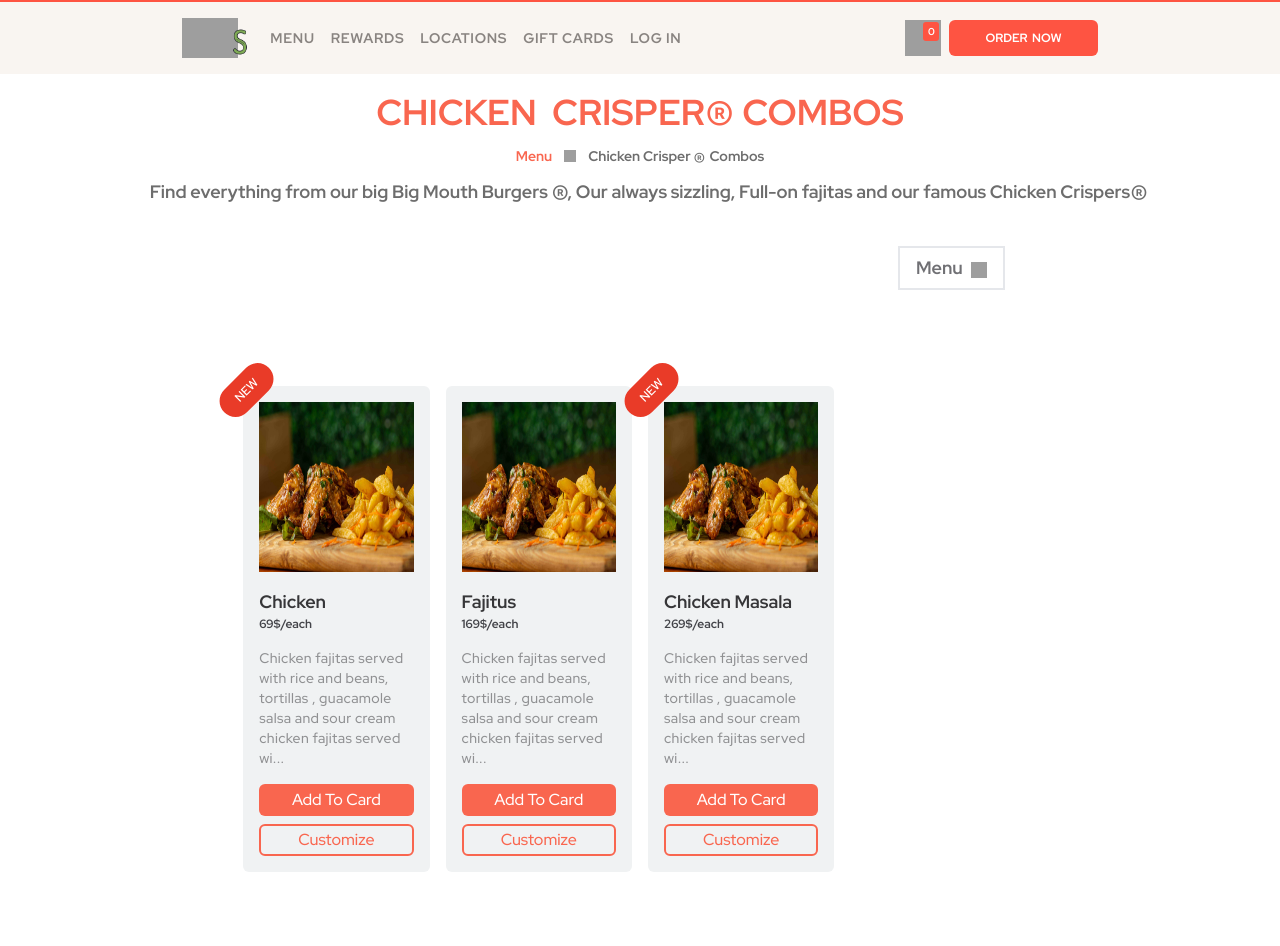
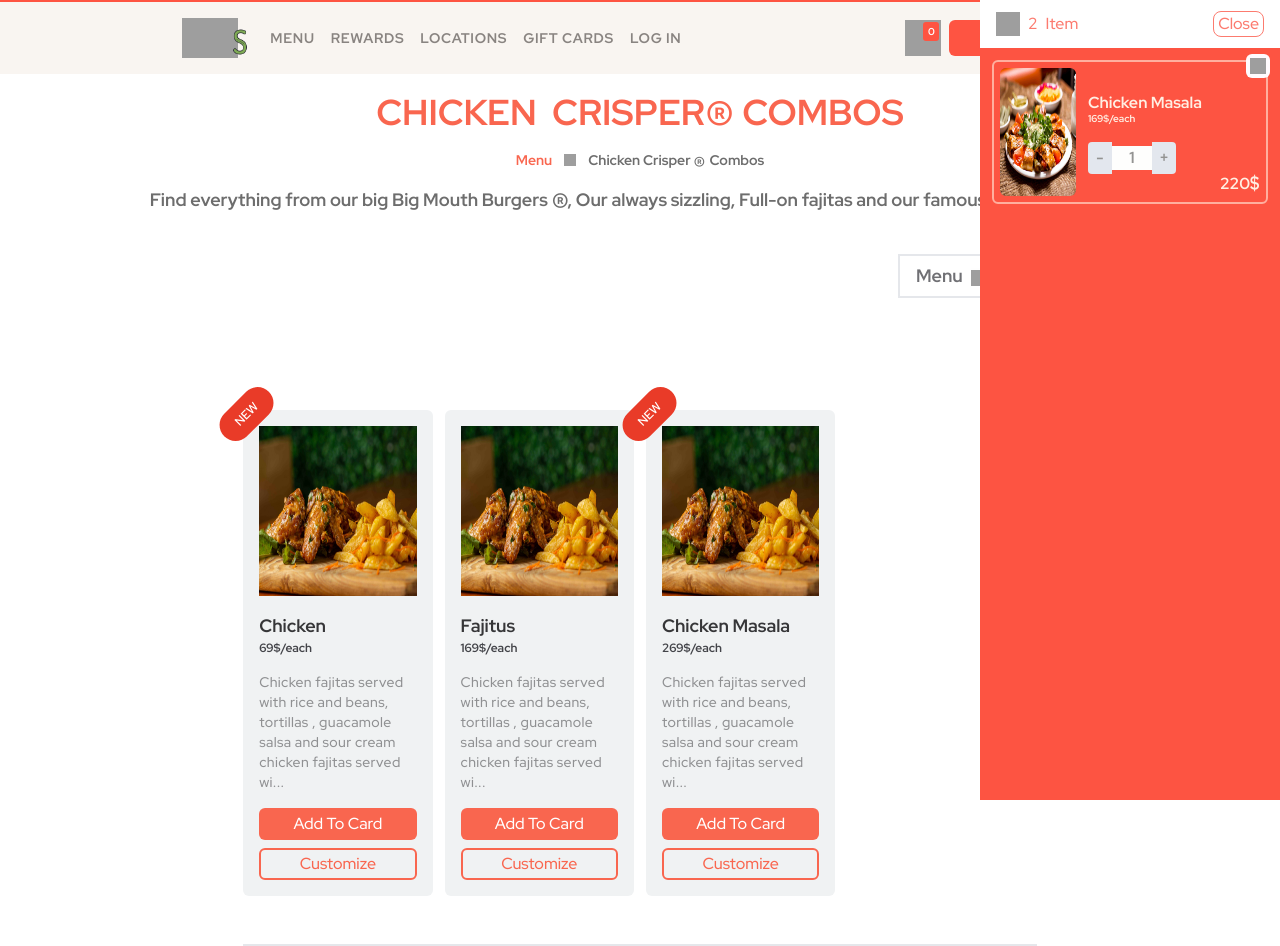
Before and after one commit to Fahim-Arefin/bangla-puzzle-task, a plain HTML site: page index.html in a window 1280 px wide. Before the commit the page ends 872 px from the top, so only its background shows below. Drawn offline with nearby package versions, Linux system fonts and the light colour scheme; grey boxes are pictures that could not be loaded.

Commit message:
Sidebar design is ready

```diff
--- a/index.html
+++ b/index.html
@@ -50,7 +50,7 @@
         </div>
     </nav>
     <!-- banner section -->
-    <section class="space-y-3 text-center">
+    <section class="space-y-4 text-center">
         <h1 class="text-4xl text-[#f9664f] font-bold">CHICKEN <span class="ml-2">CRISPER</span><span
                 class="text-6xl relative top-[19px]">&#174;</span><span class="ml-2">COMBOS</span>
         </h1>
@@ -81,7 +81,7 @@
         </div>
     </menu>
     <!-- Cards -->
-    <section class="grid grid-cols-4 w-[62%] mx-auto mt-24 gap-x-4">
+    <section class="grid grid-cols-4 w-[62%] mx-auto mt-16 gap-x-3 border-b-2 py-12">
         <!-- item1 -->
         <div class="bg-[#f0f2f3] col-span-1 p-4 space-y-4 rounded-md relative">
             <div class="h-[170px]">
@@ -148,6 +148,55 @@
         </div>
 
     </section>
+
+    <!-- sidebar -->
+    <section class="w-[300px] h-screen bg-[#fd5442] absolute top-0 right-0">
+        <!-- header -->
+        <div class="bg-white text-[16px] font-medium h-12 flex justify-between items-center px-4 text-[#fc7b6f]">
+            <div class="flex space-x-2 items-center">
+                <div class="w-6 h-6 cursor-pointer hover:scale-110 transition-all duration-150">
+                    <img class="w-full h-full"
+                        src="https://img.icons8.com/external-creatype-glyph-colourcreatype/64/fe5241/external-interface-essential-ui-v1-creatype-glyph-colourcreatype-20.png"
+                        alt="external-interface-essential-ui-v1-creatype-glyph-colourcreatype-20" />
+
+                </div>
+                <div>2</div>
+                <div>Item</div>
+            </div>
+            <button class="border border-[#fc7b6f] px-1 rounded-lg">
+                Close
+            </button>
+        </div>
+        <!-- items container -->
+        <div class="p-3 space-y-4">
+            <!-- item -->
+            <div class="h-36 border-2 border-[#ffaf9f] grid grid-cols-6 p-[6px] rounded-md text-[#ffefe3] text-[16px] font-bold
+            gap-x-1 relative">
+                <div class="col-span-2 w-[90%] ">
+                    <img class="h-full w-full rounded-md" src="./assets/fajitus.jpg" alt="">
+                </div>
+                <div class="col-span-3 flex flex-col justify-center">
+                    <div>
+                        Chicken Masala
+                    </div>
+                    <div class="text-[10px] -mt-1">169$/each</div>
+                    <div class="flex text-[#939392] mt-4 items-center">
+                        <button class="bg-[#e3e7ee] w-6 h-8 flex justify-center items-center rounded-l-[4px] cursor-pointer
+                        hover:bg-[#c8ccd3] active:scale-105 transition-all duration-150">-</button>
+                        <div class="w-10 h-6 bg-[#fefefd] flex justify-center items-center">1</div>
+                        <button class="bg-[#e3e7ee] w-6 h-8 flex justify-center items-center rounded-r-[4px] cursor-pointer
+                        hover:bg-[#e3e7ee] active:scale-105 transition-all duration-150">+</button>
+                    </div>
+                </div>
+                <div class="col-span-1 flex items-end">220 <span class="scale-y-125">$</span></div>
+                <button class="w-6 h-6 bg-[#fffbfe] p-1 rounded-md absolute -top-2 -right-1 active:scale-105">
+                    <img class="h-full w-full  "
+                        src="https://img.icons8.com/material-rounded/24/fe5442/filled-trash.png" alt="filled-trash" />
+                </button>
+            </div>
+
+        </div>
+    </section>
     <script src="./js/index.js"></script>
 </body>
 
```
